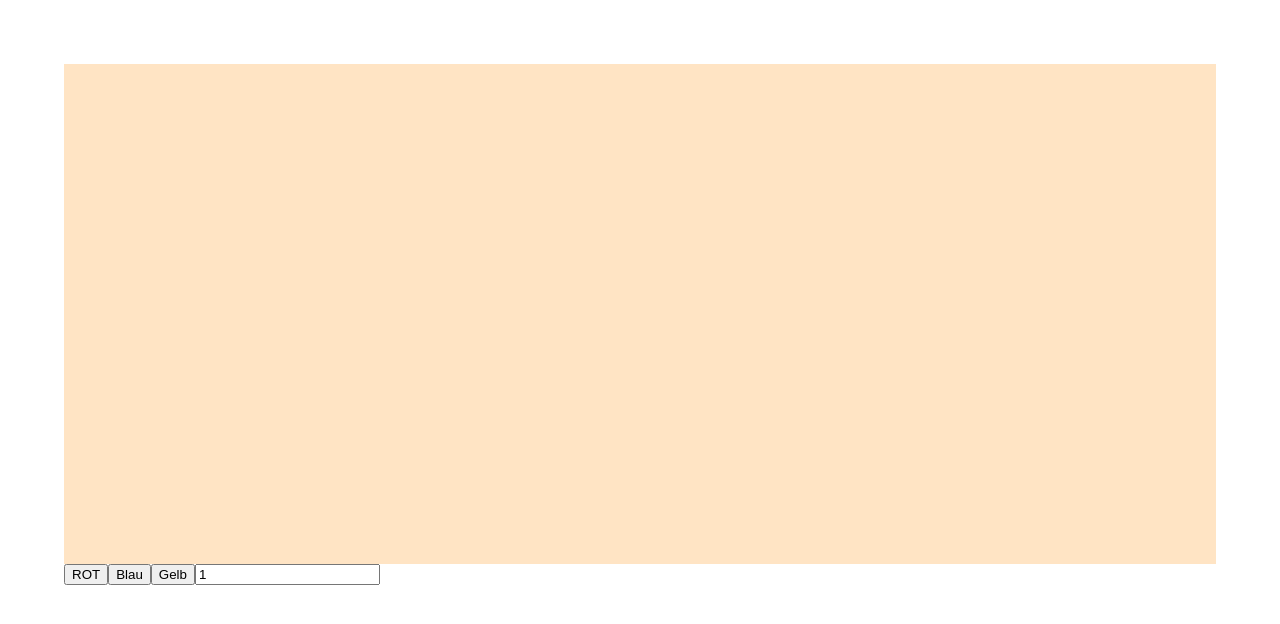
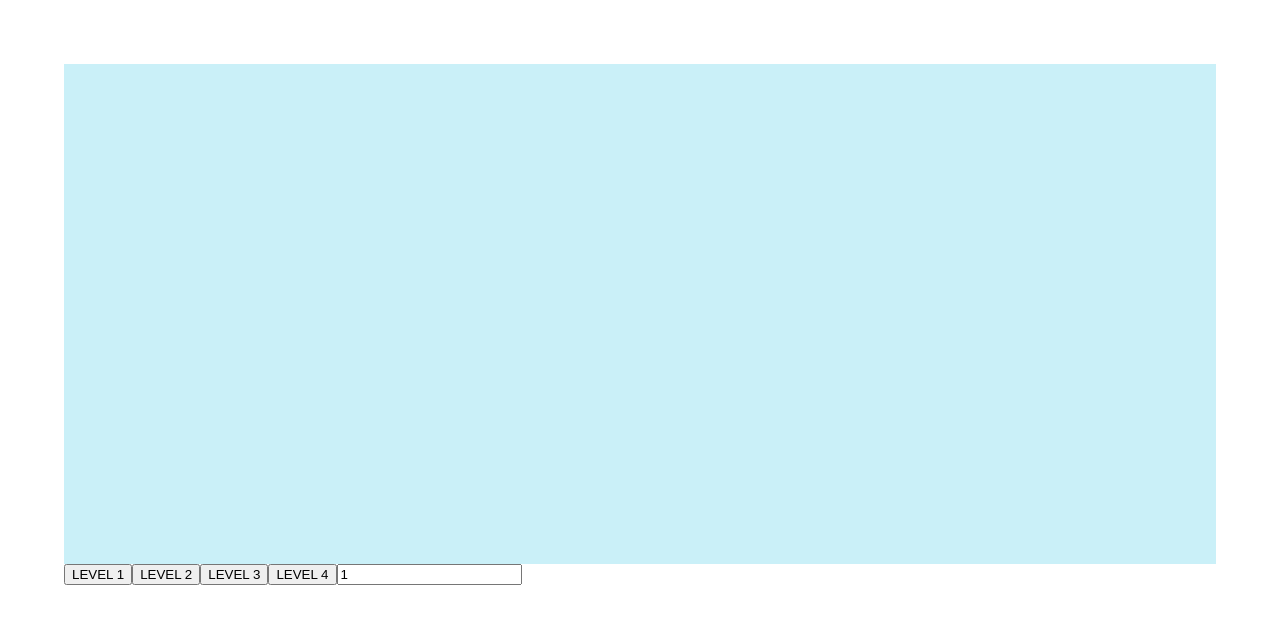
Before and after one commit to mullerow/draw_landscape-maps, a Vue app: page / in a window 1280 px wide. Shown: the top 624 px of the page. Built offline with nearby package versions, Linux system fonts and the light colour scheme.

Commit message:
chore: improvments in the color selection and different color palette

```diff
--- a/src/views/HomeView.vue
+++ b/src/views/HomeView.vue
@@ -14,9 +14,10 @@
         />
       </svg>
     </div>
-    <button @click="changeColor('red')">ROT</button>
-    <button @click="changeColor('blue')">Blau</button>
-    <button @click="changeColor('yellow')">Gelb</button>
+    <button @click="changeColor('90e0ef')">LEVEL 1</button>
+    <button @click="changeColor('00b4d8')">LEVEL 2</button>
+    <button @click="changeColor('0077b6')">LEVEL 3</button>
+    <button @click="changeColor('03045e')">LEVEL 4</button>
     <input type="number" id="numberInput" value="1" />
   </div>
 </template>
@@ -41,7 +42,7 @@ export default {
     changeColor(color) {
       const input = document.getElementById('numberInput')
       this.choosenShapeNumber = input.value
-      this.svgPoints[this.choosenShapeNumber - 1].fill = color
+      this.svgPoints[this.choosenShapeNumber - 1].fill = `#${color}`
     },
     startDrawing(event) {
       this.isDrawing = true
@@ -78,7 +79,7 @@ export default {
     createShape() {
       const svgShape = {
         points: this.points.map((point) => `${point.x},${point.y}`).join(' '),
-        fill: 'green'
+        fill: 'lightgrey'
       }
       this.svgPoints.push(svgShape)
       console.log('svgPoints:', this.svgPoints)
@@ -105,7 +106,7 @@ export default {
 .svg-drawing-circle {
   width: 100%;
   height: 100%;
-  background-color: bisque;
+  background-color: #caf0f8;
 }
 
 .shape {
```
